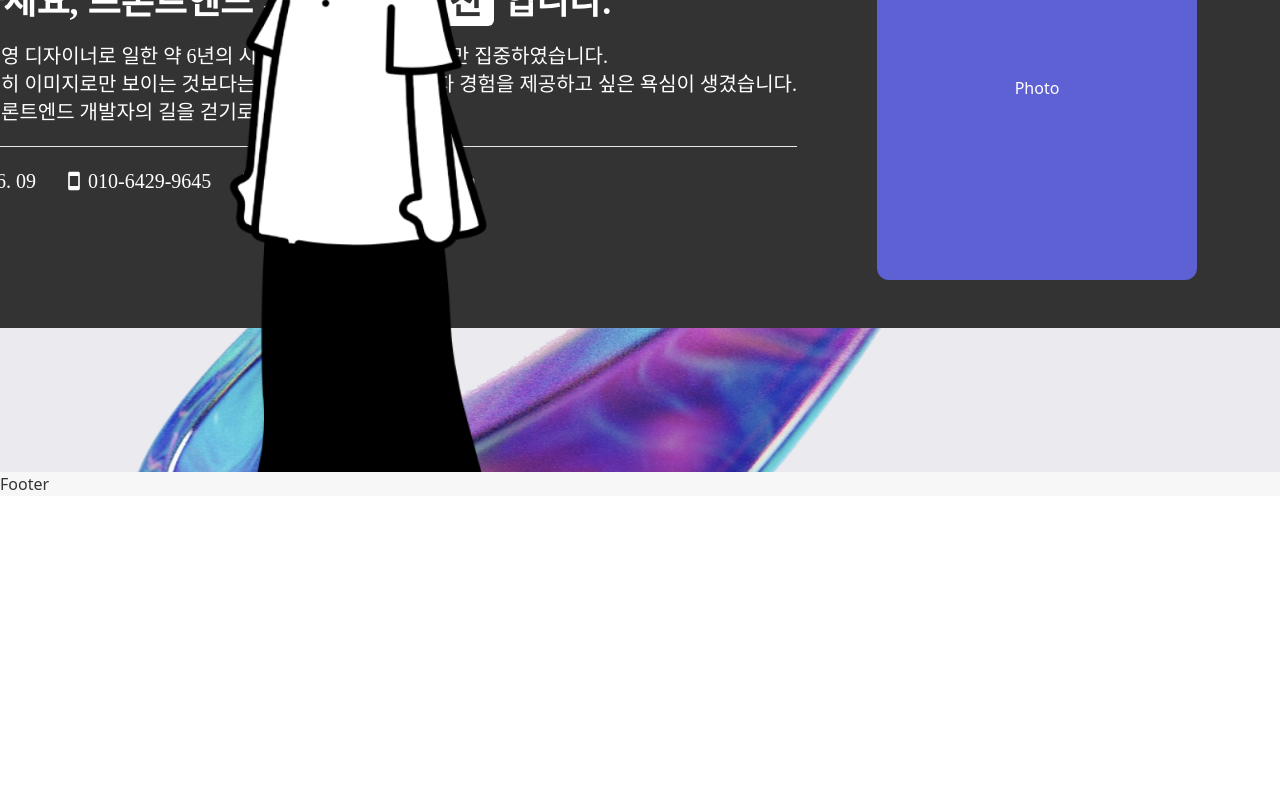
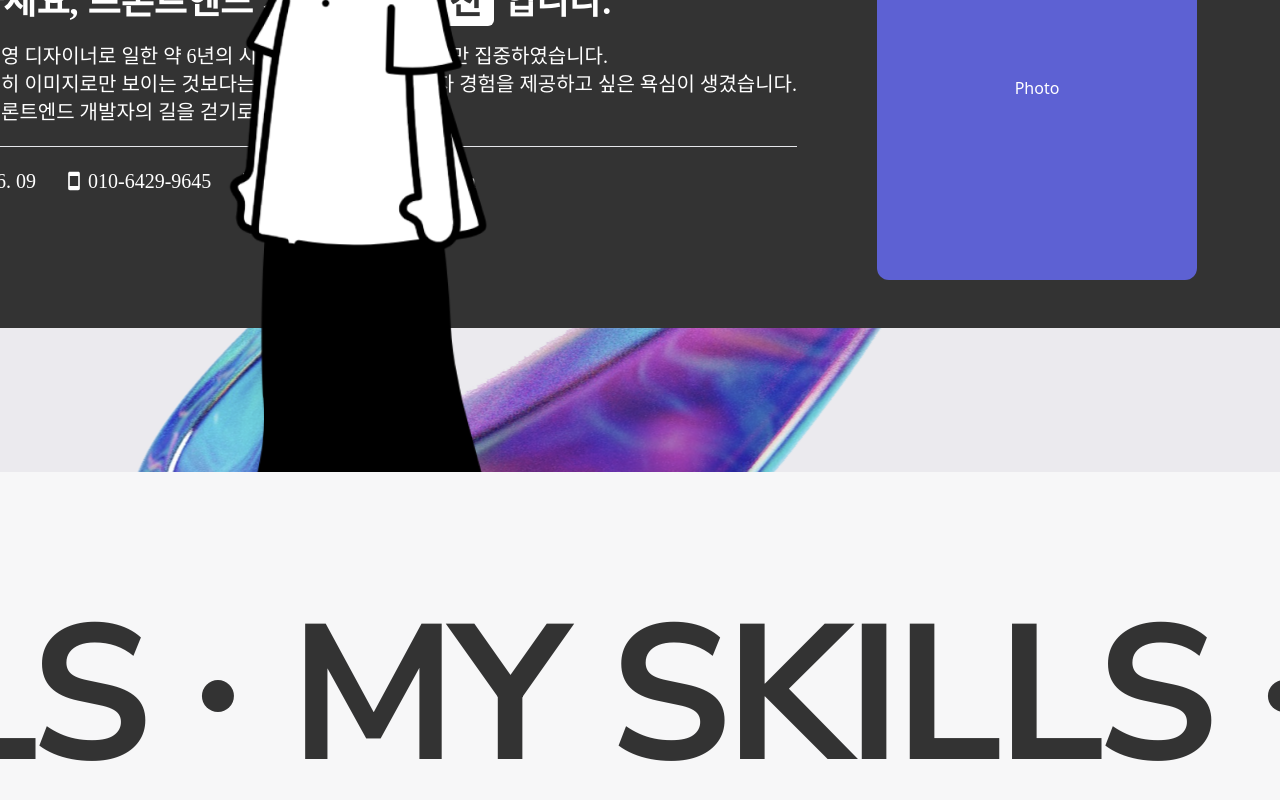
Before and after one commit to Sheep-heee/2024_Portfolio, a React (Vite) app: page / in a window 1280 px wide. Shown: the part 1288-2088 px from the top of the page. Before the commit the page ends 1784 px from the top, so only its background shows below. Built offline with nearby package versions, Linux system fonts and the light colour scheme; a web font is replaced by a local one.

Commit message:
241029 MySkills Section Title Add

```diff
--- a/src/assets/icon/ui_icon/BirthdayCake.tsx
+++ b/src/assets/icon/ui_icon/BirthdayCake.tsx
@@ -1,5 +1,3 @@
-import React from "react";
-
 const BirthdayCake = () => {
   return (
     <svg viewBox="0 0 25 20" fill="none" xmlns="http://www.w3.org/2000/svg">
--- a/src/assets/icon/ui_icon/EmailIcon.tsx
+++ b/src/assets/icon/ui_icon/EmailIcon.tsx
@@ -1,5 +1,3 @@
-import React from "react";
-
 const EmailIcon = () => {
   return (
     <svg viewBox="0 0 20 16" fill="none" xmlns="http://www.w3.org/2000/svg">
--- a/src/assets/icon/ui_icon/SmartphoneIcon.tsx
+++ b/src/assets/icon/ui_icon/SmartphoneIcon.tsx
@@ -1,5 +1,3 @@
-import React from "react";
-
 const SmartphoneIcon = () => {
   return (
     <svg viewBox="0 0 12 20" fill="none" xmlns="http://www.w3.org/2000/svg">
--- /dev/null
+++ b/src/components/Home/MySkillsTitle.tsx
@@ -0,0 +1,45 @@
+import { useState, useEffect } from "react";
+import { motion, useAnimationControls } from "framer-motion";
+
+const MySkillsTitle = () => {
+  const [groups, setGroups] = useState([0, 1, 2, 3]);
+  const controls = useAnimationControls();
+
+  useEffect(() => {
+    const loopAnimation = async () => {
+      while (true) {
+        await controls.start({
+          x: -1920,
+          transition: { duration: 15, repeat: Infinity, ease: "linear" },
+        });
+        setGroups((prev) => {
+          const updatedGroups = [...prev.slice(1), prev[0]];
+          controls.set({
+            x: 0,
+            transition: { duration: 15, repeat: Infinity, ease: "linear" },
+          });
+          return updatedGroups;
+        });
+      }
+    };
+    loopAnimation();
+  }, [controls]);
+
+  return (
+    <motion.div
+      className="flex gap-14 items-center absolute top-0"
+      animate={controls}
+    >
+      {groups.map((group) => (
+        <div key={group} className="flex gap-14 items-center">
+          <div className="font-nunitoSans font-bold text-title tracking-titleSpacing text-nowrap">
+            MY SKILLS
+          </div>
+          <div className="w-8 h-8 bg-mainBlack rounded-full"></div>
+        </div>
+      ))}
+    </motion.div>
+  );
+};
+
+export default MySkillsTitle;
--- a/src/pages/Home.tsx
+++ b/src/pages/Home.tsx
@@ -5,6 +5,7 @@ import AboutClipImage from "../components/Home/AboutClipImage";
 import BirthdayCake from "../assets/icon/ui_icon/BirthdayCake";
 import SmartphoneIcon from "../assets/icon/ui_icon/SmartphoneIcon";
 import EmailIcon from "../assets/icon/ui_icon/EmailIcon";
+import MySkillsTitle from "../components/Home/MySkillsTitle";
 
 const Home = () => {
   const [scrollY, setScrollY] = useState(0);
@@ -155,6 +156,10 @@ const Home = () => {
           <img src="\img\placeholder_photo.png" alt="human illust" />
         </div>
       </section>
+      <section id="myskills" className="w-full h-auto relative mt-20">
+        <MySkillsTitle />
+        <div className="h-336"></div>
+      </section>
     </>
   );
 };
--- a/tailwind.config.js
+++ b/tailwind.config.js
@@ -68,6 +68,7 @@ export default {
         168: "42rem",
         200: "50rem",
         235: "59rem",
+        336: "84rem",
         400: "100rem",
       },
       inset: {
```
